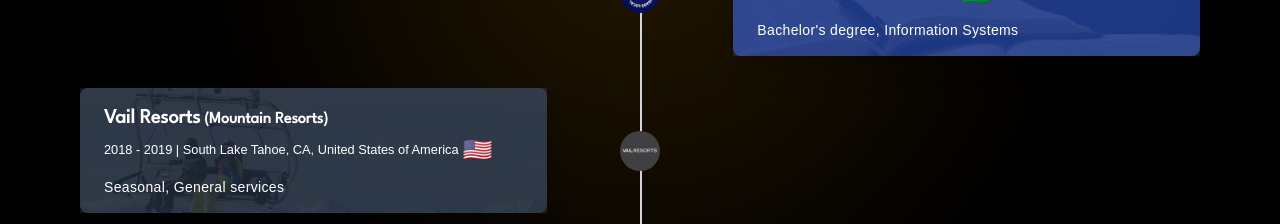
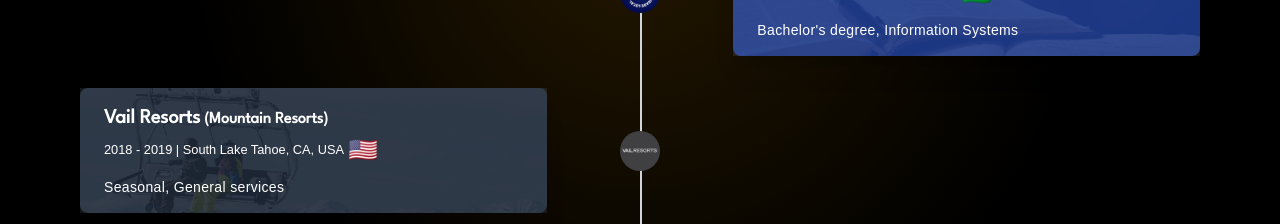
Before and after one commit to diegoarndt/arndt-portfolio, a Next.js app: page / in a window 1280 px wide. Shown: the part 4040-4264 px from the top of the page. Built offline with nearby package versions, Linux system fonts and the light colour scheme.

Commit message:
Default language from user's browser

```diff
--- a/locales/en.json
+++ b/locales/en.json
@@ -35,7 +35,7 @@
   "current": "Current",
   "brazil": "Brazil",
   "canada": "Canada",
-  "usa": "United States of America",
+  "usa": "USA",
   "germany": "Germany",
   "thanksForContacting": "Thanks for taking the time to reach out.",
   "contactMe": "Please feel free to contact me at any time.",
--- a/next.config.js
+++ b/next.config.js
@@ -4,7 +4,7 @@ const nextConfig = {
   reactStrictMode: true,
   swcMinify: true,
   i18n: {
-    locales: ['en', 'br', 'es', 'de'],
+    locales: ['en', 'pt', 'es', 'de'],
     defaultLocale: 'en',
   },
 };
--- a/pages/_app.js
+++ b/pages/_app.js
@@ -3,33 +3,33 @@ import { Analytics } from '@vercel/analytics/react';
 
 import en from '../locales/en.json';
 import es from '../locales/es.json';
-import br from '../locales/br.json';
+import pt from '../locales/pt.json';
 import de from '../locales/de.json';
 
 import '../styles/globals.css';
 
 const translation = {
   en,
-  br,
+  pt,
   es,
   de,
 };
 
 const countryCodes = {
   en: 'CA',
-  br: 'BR',
+  pt: 'BR',
   es: 'ES',
   de: 'DE',
 };
 
 const customLabels = {
   CA: 'English',
-  BR: 'Português',
+  PT: 'Português',
   ES: 'Español',
   DE: 'Deutsch',
 };
 
-function ArndtPortfolio({ Component, pageProps }) {
+function ArndtPortfolio({ Component, pageProps, initialLanguage }) {
   const { locale, asPath, push } = useRouter();
   pageProps = {
     ...pageProps,
@@ -43,10 +43,22 @@ function ArndtPortfolio({ Component, pageProps }) {
 
   return (
     <>
-      <Component {...pageProps} />;
+      <Component {...pageProps} initialLanguage={initialLanguage} />;
       <Analytics />
     </>
   );
 }
 
+export async function getServerSideProps(context) {
+  const { req } = context;
+  const acceptLanguage = req.headers['accept-language'] || '';
+  const preferredLanguage = acceptLanguage.split(',')[0].trim().split('-')[0] || 'en';
+
+  return {
+    props: {
+      initialLanguage: preferredLanguage,
+    },
+  };
+}
+
 export default ArndtPortfolio;
```
Also changed, not shown: locales/pt.json (renamed from locales/br.json).
